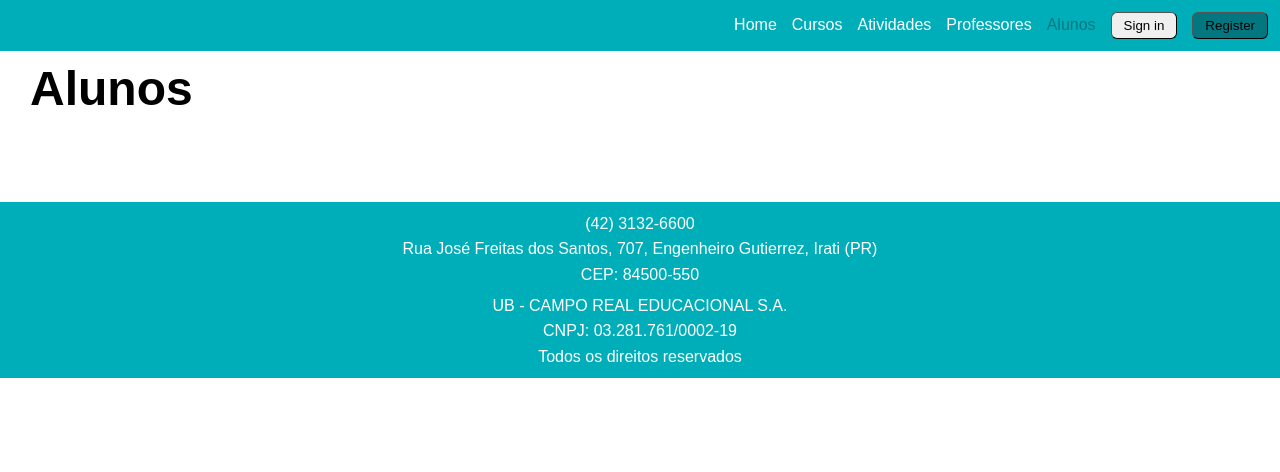
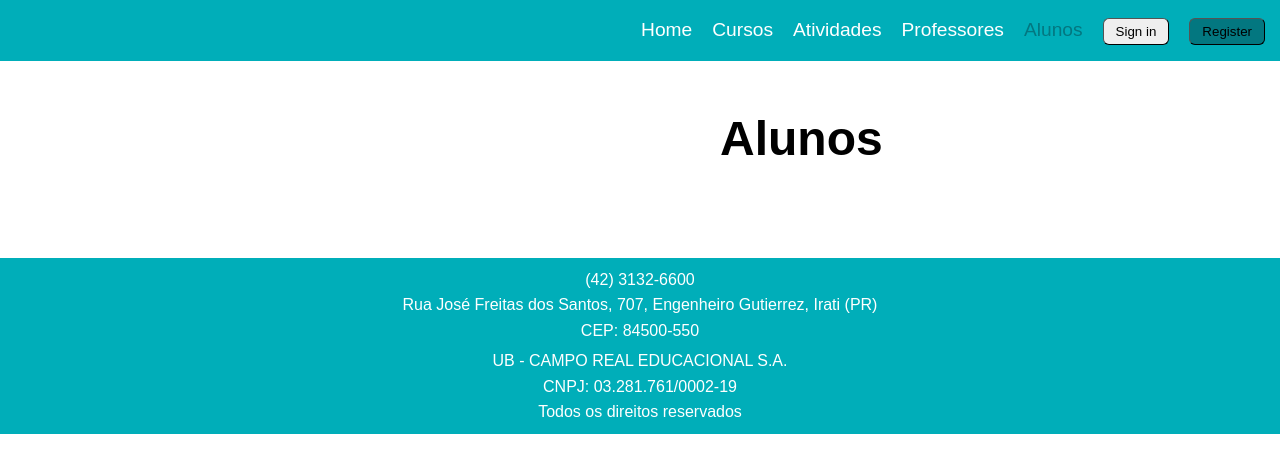
Before and after one commit to LucasSequinel/Desafio-Integrador, a plain HTML site: page Alunos.html in a window 1280 px wide. Drawn offline with Linux system fonts and the light colour scheme.

Commit message:
style final

```diff
--- a/style.css
+++ b/style.css
@@ -17,15 +17,15 @@ body {
 nav {
     background-color: #00AEB9;
 
-    padding: 12px;
+    padding: 15px;
 }
 
 nav ul {
-
+    font-size: larger;
     list-style: none;
     display: flex;
-    justify-content: right;
-    gap: 15px;
+    justify-content: end;
+    gap: 20px;
 }
 
 
@@ -49,6 +49,9 @@ button{
     background-color: #037780;
 }
 
+section{
+    margin-top: 40px;
+}
 
 
 /* Hero Section */
@@ -118,7 +121,7 @@ button{
 
 /* Footer */
 .footer {
-    margin-top: 5%;
+    margin-top: 70px;
     background-color: #00AEB9;
     color: white;
     padding: 4px;
@@ -138,6 +141,7 @@ button{
     align-items: start;
     margin-top: 0px;
     padding-top: 0px;
+    margin-left: 700px;
 
 }
 .list-item{
@@ -145,11 +149,12 @@ button{
     border-style: solid;
     border-color: #35be47;
     border-radius: 10px;
+    justify-content: start;
     padding: 10px;
     margin: 10px;
 }
 .titulo{
-    margin-left: 30px;
+    margin-left: 720px;
     font-size: xx-large;
     align-items: center;
     justify-content: center;
@@ -172,4 +177,7 @@ button:hover{
         flex-direction: row;
         gap: 10px;
     }
+    .requests{
+        margin-left: 10px;
+    }
 }
```
